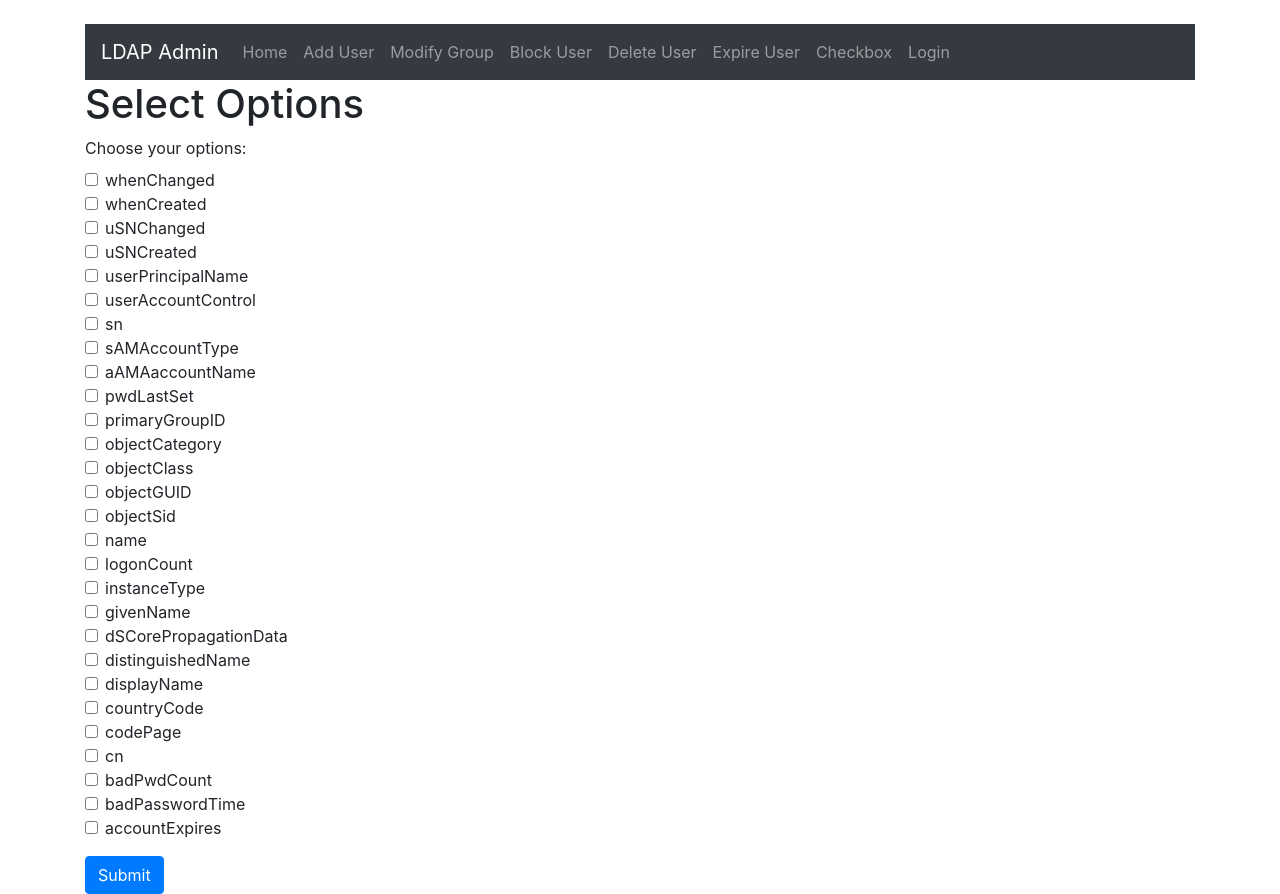
After one commit to projektzad/projektzad, a Flask app: page /checkbox_form in a window 1280 px wide. The commit adds this page. Run offline with Flask 3, Linux system fonts and the light colour scheme; some libraries are stand-ins or nearby versions.

Commit message:
wyświetlanie cz.1

```diff
--- a/myapp/app/routes.py
+++ b/myapp/app/routes.py
@@ -20,10 +20,18 @@ from app.models.dodawanie import add_user_to_active_directory
 from app.models.all_users import get_all_users
 from app.models.batch_delete_users import delete_multiple_users
 from app.models.block import block_multiple_users
-
+from app.models.expire import expire_multiple_users,set_account_expiration
 main_routes = Blueprint('main', __name__)
 
 connection_global = None
+
+def domain_to_search_base(domain):
+    # Split the domain string by the period (.)
+    domain_parts = domain.split('.')
+    # Format the parts into the LDAP search base string
+    search_base = ','.join(f"dc={part}" for part in domain_parts)
+    return search_base
+
 
 import re
 def parse_user_data(user_data):
@@ -39,7 +47,6 @@ def parse_user_data(user_data):
     cn = ".".join(part.split('=')[1] for part in cn_parts) if cn_parts else None
 
     return ou, domain, cn
-
 
 # Decorator requiring admin privileges
 def requires_admin(f):
@@ -69,6 +76,50 @@ def index():
         return render_template('index.html', login=session["login"])
     return redirect(url_for('main.login'))
 
+@main_routes.route('/checkbox_form', methods=['GET', 'POST'])
+def checkbox_form():
+    options = [
+    'whenChanged',
+    'whenCreated',
+    'uSNChanged',
+    'uSNCreated',
+    'userPrincipalName',
+    'userAccountControl',
+    'sn',
+    'sAMAccountType',
+    'aAMAaccountName',
+    'pwdLastSet',
+    'primaryGroupID',
+    'objectCategory',
+    'objectClass',
+    'objectGUID',
+    'objectSid',
+    'name',
+    'logonCount',
+    'instanceType',
+    'givenName',
+    'dSCorePropagationData',
+    'distinguishedName',
+    'displayName',
+    'countryCode',
+    'codePage',
+    'cn',
+    'badPwdCount',
+    'badPasswordTime',
+    'accountExpires'
+]
+  # All options
+    if request.method == 'POST':
+        selected = request.form.getlist('selected_options')
+        flash(f'You selected: {", ".join(selected)}', 'success')
+        # Save selected options in session
+        session['options'] = selected
+        return redirect(url_for('main.checkbox_form'))
+    else:
+        # Retrieve selected options from session if available
+        preselected_options = session.get('options', ['Option 1'])
+    return render_template('checkbox.html', options=options, preselected_options=preselected_options)
+
 @main_routes.route('/login', methods=['GET', 'POST'])
 def login():
     global connection_global  # Declare connection_global as global
@@ -77,7 +128,6 @@ def login():
         login = request.form['login']
         password = request.form['password']
         domain = request.form['domain']
-
         [is_connected, connection] = co.connect_to_active_directory(ldap_server, login, password, domain)
         #print("Czy połaczaony:" , is_connected)
         if is_connected:
@@ -120,12 +170,13 @@ def delete_user():
             if not selected_users:
                 flash_error("Nie wybrano żadnych użytkowników do usunięcia.")
                 return redirect(url_for('main.delete_user'))  # Redirect back to the same page
+
             errors = []
             successes = []
             for user_data in selected_users:
                 try:
                     username, domain = user_data.split('|')
-                    ou,domain,cn = parse_user_data(domain)
+                    ou, domain, cn = parse_user_data(domain)
                     if ou:
                         success = delete_user_from_active_directory(connection, username, domain, ou)
                     else:
@@ -155,8 +206,8 @@ def delete_user():
 
             # Process file based on type (Excel or CSV)
             try:
-                if (file.filename.endswith('.xlsx') or file.filename.endswith('.csv')) :
-                    deleted_count = delete_multiple_users(connection,file_path)
+                if file.filename.endswith('.xlsx') or file.filename.endswith('.csv'):
+                    deleted_count = delete_multiple_users(connection, file_path)
                 else:
                     flash_error("Tylko pliki Excel (.xlsx) i CSV są obsługiwane.")
                     return redirect(url_for('main.delete_user'))
@@ -176,71 +227,25 @@ def delete_user():
 
         try:
             # Fetch user list for the form
-            search_base = "dc=testad,dc=local"  # Example search base
-            users = get_all_users(connection, search_base)
-            return render_template('delete_user.html', users=users)
+            domain = session.get('domain', 'default.local')
+            print("Domain:", domain)
+            search_base = domain_to_search_base(domain)
+            print("Search Base:", search_base)
+            #search_base = "dc=testad,dc=local"
+            selected = session.get('options')
+            if selected:
+                users = get_all_users(connection, search_base,selected)
+                print(users)
+            else:
+                users = get_all_users(connection, search_base)
+            print(users)
+            print(session.get('options'))
+            return render_template('delete_user.html', users=users, options=session.get('options'))
         except Exception as e:
+
             flash_error(f"Nie można pobrać listy użytkowników: {str(e)}")
             return redirect(url_for('main.index'))
 
-# @main_routes.route('/delete_user', methods=['GET', 'POST'])
-# def delete_user():
-#     if 'login' not in session:
-#         return redirect(url_for('main.login'))
-#     connection = get_ldap_connection()  # Use the global LDAP connection
-#     if request.method == 'POST':
-#         if not connection:
-#             flash_error("Brak połączenia z Active Directory.")
-#             return redirect(url_for('main.login'))
-#         try:
-#             # Get selected users from the form
-#             selected_users = request.form.getlist('selected_users')
-#             if not selected_users:
-#                 flash_error("Nie wybrano żadnych użytkowników do usunięcia.")
-#                 return redirect(url_for('main.delete_user'))  # Redirect back to the same page
-#             errors = []
-#             successes = []
-#             for user_data in selected_users:
-#                 try:
-#                     print(user_data)
-#                     username, domain = user_data.split('|')
-#                     domain = parse_user_data(domain)
-#                     print(username,domain)
-#                     success = delete_user_from_active_directory(connection, username, domain)
-#                     if success:
-#                         successes.append(username)
-#                     else:
-#                         errors.append(username)
-#                 except ValueError:
-#                     errors.append(f"Nieprawidłowy format danych użytkownika: {user_data}")
-
-#             # Handle success and errors
-#             if successes:
-#                 flash(f"Użytkownicy {', '.join(successes)} zostali pomyślnie usunięci.", 'success')
-#             if errors:
-#                 flash_error(f"Wystąpiły błędy podczas usuwania użytkowników: {', '.join(errors)}.")
-
-#         except Exception as e:
-
-#             flash_error(f"Wystąpił błąd podczas przetwarzania: {str(e)}")
-
-#         return redirect(url_for('main.delete_user'))  # Always return a redirect after POST
-
-#     elif request.method == 'GET':
-#         if not connection:
-#             flash_error("Brak połączenia z Active Directory.")
-#             return redirect(url_for('main.login'))
-
-#         try:
-#             # Fetch user list for the form
-#             search_base = "dc=testad,dc=local"  # Example search base
-#             users = get_all_users(connection, search_base)
-#             #print(users)
-#             return render_template('delete_user.html', users=users)
-#         except Exception as e:
-
-#             flash_error(f"Nie można pobrać listy użytkowników: {str(e)}")
-#             return redirect(url_for('main.index'))
 
 @main_routes.route('/add_user', methods=['GET', 'POST'])
 #@requires_admin
@@ -277,69 +282,6 @@ def add_user():
 
     return render_template('add_user.html')
 
-
-# @main_routes.route('/toggle_block_user', methods=['GET', 'POST'])
-# def toggle_block_user():
-#     # Check if the user is logged in
-#     if 'login' not in session:
-#         return redirect(url_for('main.login'))
-
-#     connection = get_ldap_connection()  # Use the global LDAP connection
-
-#     # If the request is POST, process the form
-#     if request.method == 'POST':
-#         if not connection:
-#             flash_error("Brak połączenia z Active Directory.")
-#             return redirect(url_for('main.login'))
-
-#         try:
-#             # Get selected users from the form
-#             selected_users = request.form.getlist('selected_users')
-#             if not selected_users:
-#                 flash_error("Nie wybrano żadnych użytkowników do zablokowania.")
-#                 return redirect(url_for('main.toggle_block_user'))  # Redirect back to the same page
-
-#             errors = []
-#             successes = []
-#             for user_data in selected_users:
-#                 try:
-#                     username, domain = user_data.split('|')
-#                     domain = parse_user_data(domain)
-#                     success = change_users_block_status(connection, username, domain)
-#                     if success:
-#                         successes.append(username)
-#                     else:
-#                         errors.append(username)
-#                 except ValueError:
-#                     errors.append(f"Nieprawidłowy format danych użytkownika: {user_data}")
-
-#             # Handle success and errors
-#             if successes:
-#                 flash(f"Status blokady użytkowników {', '.join(successes)} został zmieniony.", "success")
-#             if errors:
-#                 flash_error(f"Wystąpiły błędy podczas zmiany statusu blokady użytkowników: {', '.join(errors)}.")
-
-#         except Exception as e:
-#             flash_error(f"Wystąpił błąd podczas przetwarzania: {str(e)}")
-
-#         return redirect(url_for('main.toggle_block_user'))  # Always return a redirect after POST
-
-#     # If the request is GET, show the block user form
-#     elif request.method == 'GET':
-#         if not connection:
-#             flash_error("Brak połączenia z Active Directory.")
-#             return redirect(url_for('main.login'))
-
-#         try:
-#             # Fetch user list for the form
-#             search_base = "dc=testad,dc=local"  # Example search base
-#             users = get_all_users(connection, search_base)
-#             print(users)
-#             return render_template('block_user.html', users=users)
-#         except Exception as e:
-
-#             flash_error(f"Nie można pobrać listy użytkowników: {str(e)}")
-#             return redirect(url_for('main.index'))
 
 @main_routes.route('/toggle_block_user', methods=['GET', 'POST'])
 def toggle_block_user():
@@ -417,12 +359,112 @@ def toggle_block_user():
         if not connection:
             flash_error("Brak połączenia z Active Directory.")
             return redirect(url_for('main.login'))
+        try:
+            # Fetch user list for the form
+            domain = session.get('domain', 'default.local')
+            search_base = domain_to_search_base(domain)
+            selected = session.get('options')
+            if selected:
+                users = get_all_users(connection, search_base,selected)
+            else:
+                users = get_all_users(connection, search_base)
+            print(users)
+            return render_template('block_user.html', users=users)
+        except Exception as e:
+
+            flash_error(f"Nie można pobrać listy użytkowników: {str(e)}")
+            return redirect(url_for('main.index'))
+
+
+@main_routes.route('/expire_user', methods=['GET', 'POST'])
+def expire_user():
+    # Check if the user is logged in
+    if 'login' not in session:
+        return redirect(url_for('main.login'))
+
+    connection = get_ldap_connection()  # Get the LDAP connection
+
+    # If the request is POST, process the form
+    if request.method == 'POST':
+        if not connection:
+            flash_error("Brak połączenia z Active Directory.")
+            return redirect(url_for('main.login'))
+
+        # Handle the form for selected users
+        selected_users = request.form.getlist('selected_users')  # List of selected users
+        if selected_users:
+            errors = []
+            successes = []
+            for user_data in selected_users:
+                try:
+                    username, domain = user_data.split('|')
+                    ou, domain,cn = parse_user_data(domain)
+                    expiration_date = request.form('expiration_date')
+                    #print(ou)
+                    if ou:
+                        success = set_account_expiration(connection, username, domain,expiration_date,ou)
+                    else:
+                        # Jeśli OU jest puste, przekazujemy tylko username i domain
+                        success = set_account_expiration(connection, username, domain,expiration_date)
+                    if success:
+                        successes.append(username)
+                    else:
+                        errors.append(username)
+                except ValueError:
+                    errors.append(f"Nieprawidłowy format danych użytkownika: {user_data}")
+
+            # Handle success and errors
+            if successes:
+                flash(f"Status expire użytkowników {', '.join(successes)} został zmieniony.", "success")
+            if errors:
+                flash_error(f"Wystąpiły błędy podczas zmiany statusu expire użytkowników: {', '.join(errors)}.")
+
+        # Handle the file upload section
+        if 'file' in request.files:  # Handle file upload
+            file = request.files['file']
+            if file.filename == '':
+                flash_error("Nie wybrano pliku do przesłania.")
+                return redirect(url_for('main.expire_user'))
+
+            # Save the file to a temporary location
+            file_path = os.path.join("uploads", secure_filename(file.filename))
+            file.save(file_path)
+
+            # Process file based on type (Excel or CSV)
+            try:
+                if (file.filename.endswith('.xlsx') or file.filename.endswith('.csv')) :
+                    blocked_count = expire_multiple_users(connection,file_path)
+                else:
+                    flash_error("Tylko pliki Excel (.xlsx) i CSV są obsługiwane.")
+                    return redirect(url_for('main.toggle_expire'))
+
+                if blocked_count:
+                    flash(f"{blocked_count} użytkowników zostało pomyślnie zablokowanych/odblokowanych z pliku.", 'success')
+                else:
+                    flash_error("Wystąpił błąd podczas przetwarzania pliku.")
+
+            except Exception as e:
+                flash_error(f"Nie udało się przetworzyć pliku: {str(e)}")
+
+        return redirect(url_for('main.expire_user'))  # Always return a redirect after POST
+
+    # If the request is GET, show the block user form
+    elif request.method == 'GET':
+        if not connection:
+            flash_error("Brak połączenia z Active Directory.")
+            return redirect(url_for('main.login'))
 
         try:
             # Fetch user list for the form
-            search_base = "dc=testad,dc=local"  # Example search base
-            users = get_all_users(connection, search_base)
-            return render_template('block_user.html', users=users)
+            #search_base = "dc=testad,dc=local"
+            domain = session.get('domain', 'testad.local')
+            search_base = domain_to_search_base(domain)
+            selected = session.get('options')
+            if selected:
+                users = get_all_users(connection, search_base,selected)
+            else:
+                users = get_all_users(connection, search_base)
+            return render_template('expire_user.html', users=users)
         except Exception as e:
             flash_error(f"Nie można pobrać listy użytkowników: {str(e)}")
             return redirect(url_for('main.index'))
--- a/myapp/app/templates/base.html
+++ b/myapp/app/templates/base.html
@@ -18,6 +18,8 @@
                 <a class="nav-item nav-link" href="{{ url_for('main.modify_group_members') }}">Modify Group</a>
                 <a class="nav-item nav-link" href="{{ url_for('main.toggle_block_user') }}">Block User</a>
                 <a class="nav-item nav-link" href="{{ url_for('main.delete_user') }}">Delete User</a>
+                <a class="nav-item nav-link" href="{{ url_for('main.expire_user') }}">Expire User</a>
+                <a class="nav-item nav-link" href="{{ url_for('main.checkbox_form') }}">Checkbox</a>
                 {% if 'login' in session %}
                     <a class="nav-item nav-link" href="{{ url_for('main.logout') }}">Logout</a>
                 {% else %}
--- /dev/null
+++ b/myapp/app/templates/checkbox.html
@@ -0,0 +1,23 @@
+<!-- templates/checkbox_form.html -->
+{% extends "base.html" %}
+
+{% block content %}
+    <h1>Select Options</h1>
+
+    <form method="POST" action="{{ url_for('main.checkbox_form') }}">
+        <div class="form-group">
+            <label for="checkboxes">Choose your options:</label>
+            <div id="checkboxes">
+                {% for option in options %}
+                    <div class="form-check">
+                        <input type="checkbox" class="form-check-input" id="{{ option }}" name="selected_options" value="{{ option }}"
+                            {% if option in preselected_options %} checked {% endif %}>
+                        <label class="form-check-label" for="{{ option }}">{{ option }}</label>
+                    </div>
+                {% endfor %}
+            </div>
+        </div>
+
+        <button type="submit" class="btn btn-primary">Submit</button>
+    </form>
+{% endblock %}
--- a/myapp/uploads/plik.csv
+++ b/myapp/uploads/plik.csv
@@ -1,2 +1,2 @@
 canonical_name,domain,organizational_unit
-Maciej Smialowski,testad.local,testoweou
+Stanislaw Galek,testad.local,testoweou/test
```
Also changed, not shown: myapp/app/models/all_users.py (+18 -23 lines), myapp/app/models/atributes.py (added, +30 -0 lines), myapp/app/models/expire.py (+4 -4 lines), myapp/app/templates/delete_user.html (+13 -2 lines), myapp/app/templates/expire_user.html (added, +49 -0 lines).
